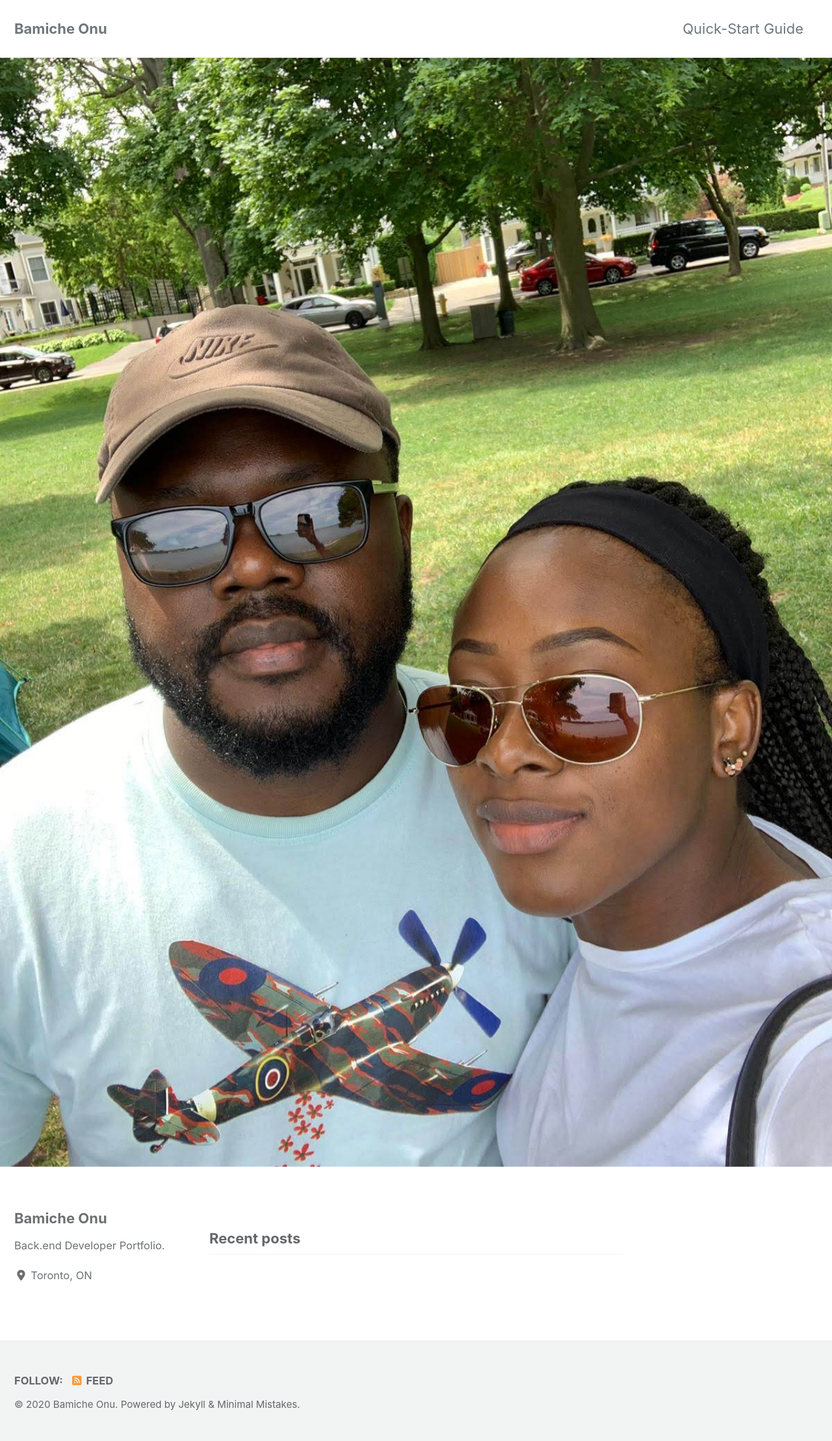
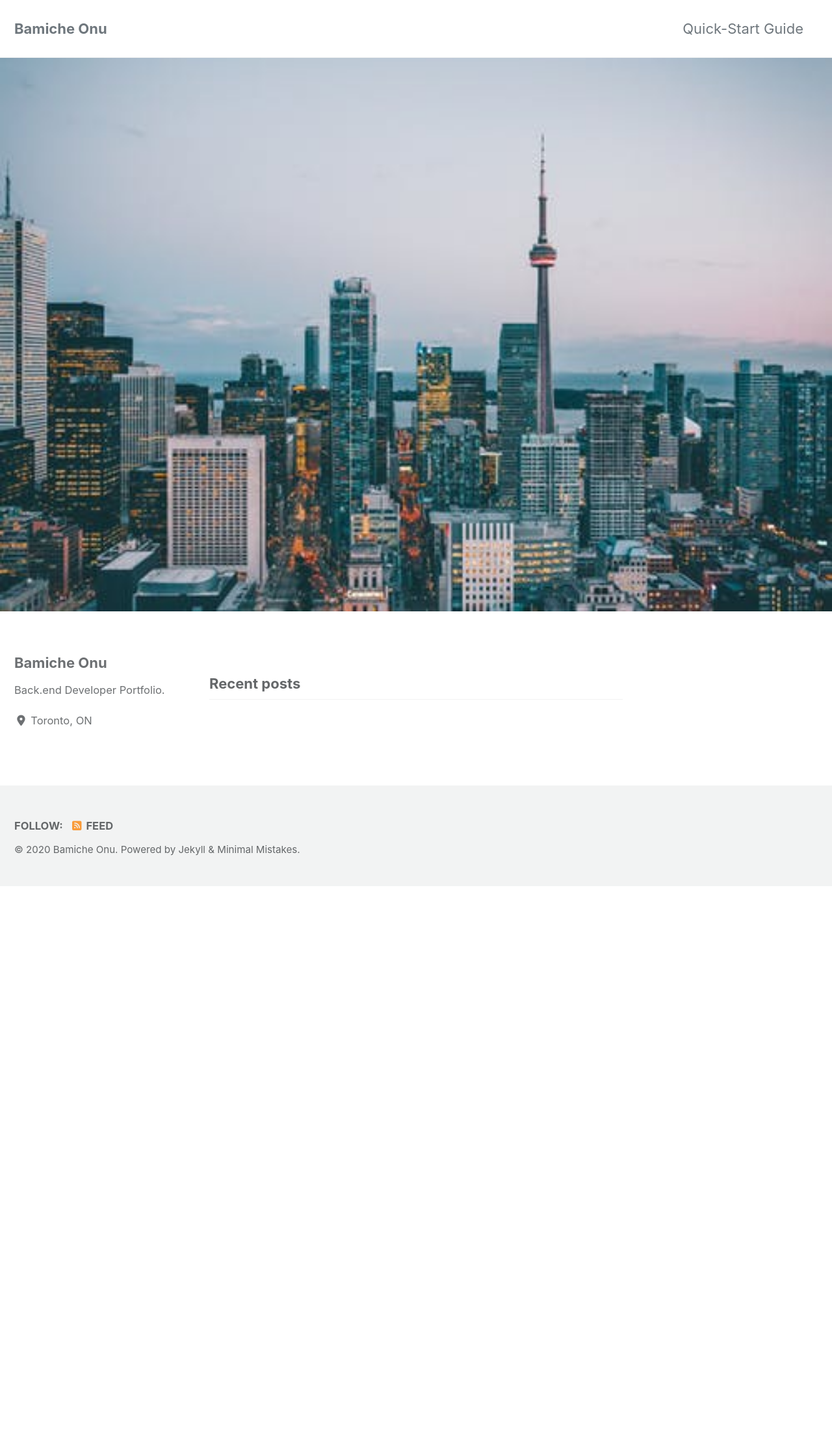
Before and after one commit to cheonu/cheonu.github.io, a Jekyll site: the page built from index.html, in a window 1280 px wide. Shown: the whole page at 65% size. Built offline with Jekyll 4.4.1, drawn with Linux system fonts in a browser that asks for light colours; cached includes are drawn as plain includes; nearby versions of some CDN libraries; the list of posts is cut into pages by our own code; after the commit the page ends 1364 px from its top, so only the background shows below that.

Commit message:
changes to _config

```diff
--- a/index.html
+++ b/index.html
@@ -2,5 +2,5 @@
 layout: home
 author_profile: true
 header:
-  image: "/images/bio-photo.jpg"
+  image: "/images/Toronto.jpg"
 ---
```
Also changed, not shown: images/Toronto.jpg (renamed from images/Toronto.jpeg), images/apps.jpg (renamed from images/apps.jpeg), images/canada.jpg (renamed from images/canada.jpeg), images/developer.jpg (renamed from images/developer.jpeg), images/developer2.jpg (renamed from images/developer2.jpeg).
